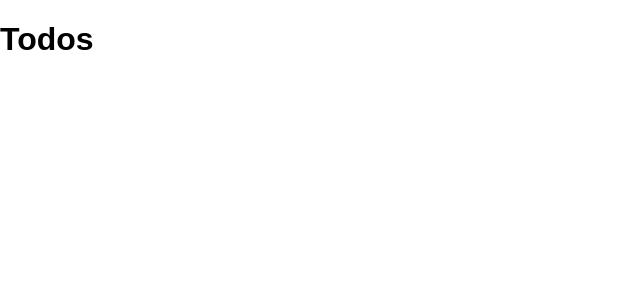
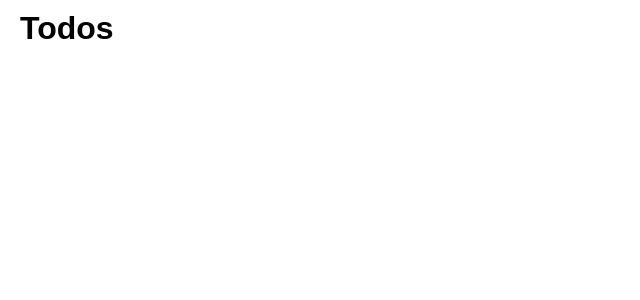
Before and after one commit to collardeau/react-todo-app, a React (Create React App) app: page / in a window 1280 px wide. Shown: the top 300 px of the page, without its empty margins (0-640 px from the left). Built offline with nearby package versions, Linux system fonts and the light colour scheme.

Commit message:
add all margin styles

```diff
--- a/src/index.css
+++ b/src/index.css
@@ -1,5 +1,10 @@
 body {
-  margin: 0;
+  margin: 0 20px;
   padding: 0;
   font-family: sans-serif;
 }
+
+/* temp styles */
+* {
+  margin: 5px 5px 5px 0px;
+}
```
